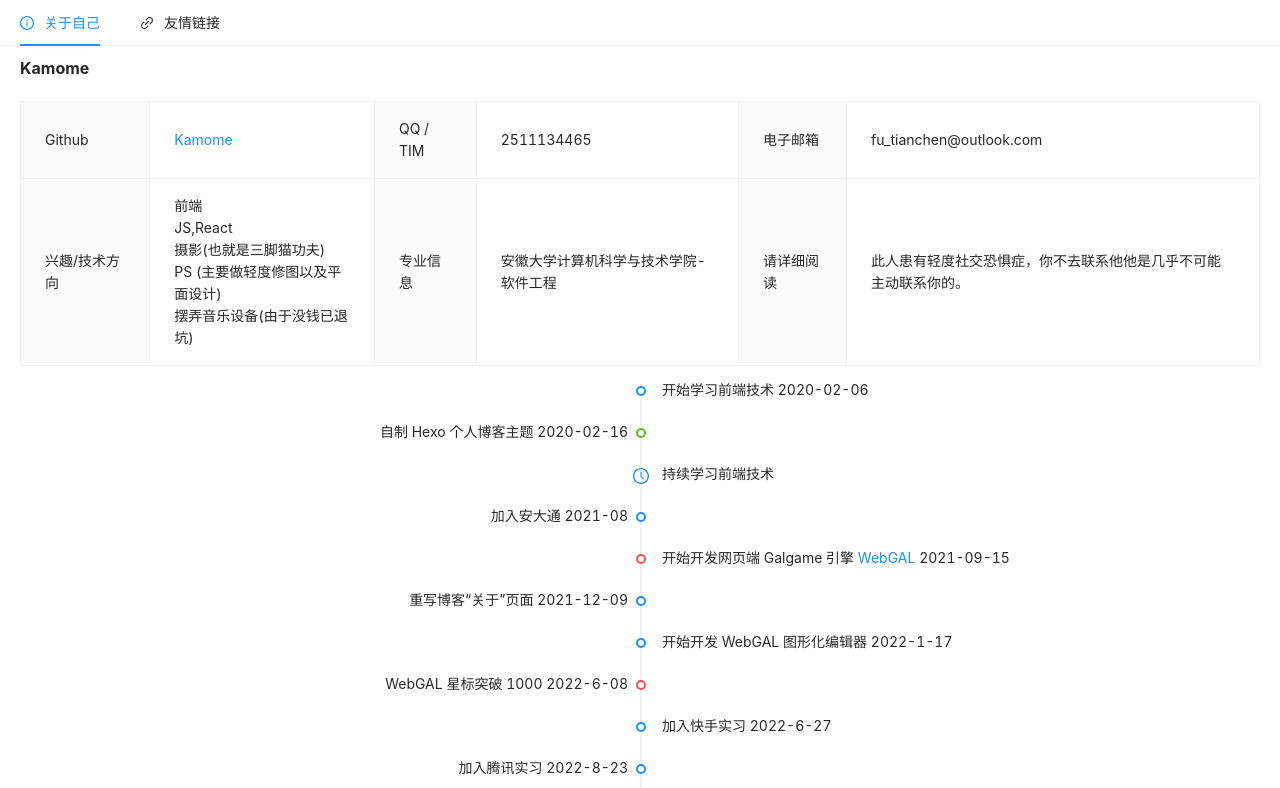
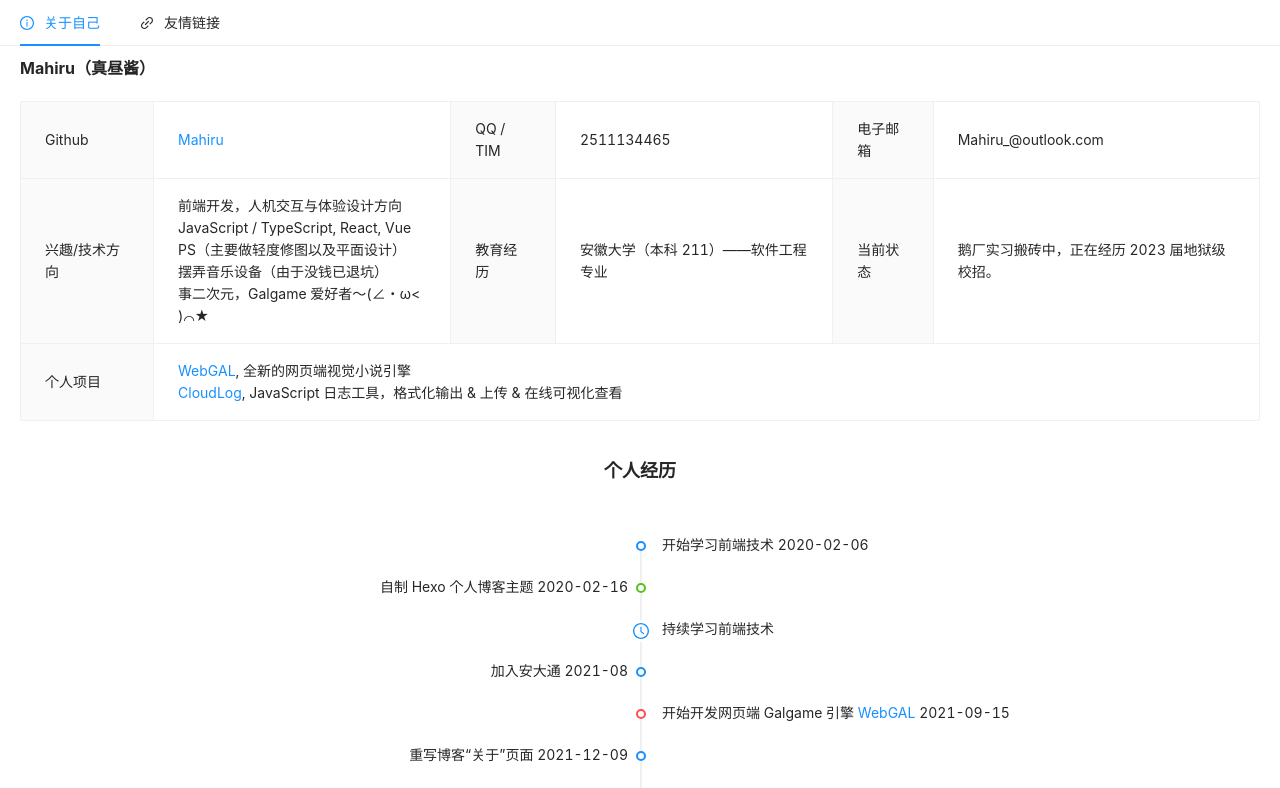
Before and after one commit to MakinoharaShoko/Kamome_Info_App, a React (Create React App) app: page / in a window 1280 px wide. Shown: the top 788 px of the page. Built offline with nearby package versions, Linux system fonts and the light colour scheme; some icons are missing.

Commit message:
update personal information

```diff
--- a/public/index.html
+++ b/public/index.html
@@ -7,7 +7,7 @@
     <meta name="theme-color" content="#000000" />
     <meta
       name="description"
-      content="Web site created using create-react-app"
+      content="About Mahiru"
     />
     <link rel="apple-touch-icon" href="%PUBLIC_URL%/logo192.png" />
     <!--
@@ -24,7 +24,7 @@
       work correctly both with client-side routing and a non-root public URL.
       Learn how to configure a non-root public URL by running `npm run build`.
     -->
-    <title>ICE-ReactInit</title>
+    <title>About Mahiru～(∠・ω< )⌒★</title>
   </head>
   <body>
     <noscript>You need to enable JavaScript to run this app.</noscript>
--- a/src/App.js
+++ b/src/App.js
@@ -1,6 +1,4 @@
 import './App.css';
-import { Menu } from 'antd';
-import { InfoCircleOutlined ,LinkOutlined } from '@ant-design/icons';
 import Navi from "./Components/NaviBar/NaviBar";
 import {useState} from "react";
 import About from "./Page/About/About";
--- a/src/Components/NaviBar/NaviBar.js
+++ b/src/Components/NaviBar/NaviBar.js
@@ -6,7 +6,7 @@ const { SubMenu } = Menu;
 
 class Navi extends React.Component {
     state = {
-        current: 'mail',
+        current: 'About',
     };
 
     handleClick = e => {
--- a/src/Page/About/About.js
+++ b/src/Page/About/About.js
@@ -5,25 +5,30 @@ import {ClockCircleOutlined} from '@ant-design/icons';
 
 const About = () => {
     return <div id={"about"}>
-        <Descriptions title="Kamome" bordered>
+        <Descriptions title="Mahiru（真昼酱）" bordered>
             <Descriptions.Item label="Github"><a
-                href="https://github.com/MakinoharaShoko">Kamome</a></Descriptions.Item>
+                href="https://github.com/MakinoharaShoko">Mahiru</a></Descriptions.Item>
             <Descriptions.Item label="QQ / TIM">2511134465</Descriptions.Item>
-            <Descriptions.Item label="电子邮箱">fu_tianchen@outlook.com</Descriptions.Item>
+            <Descriptions.Item label="电子邮箱">Mahiru_@outlook.com</Descriptions.Item>
             <Descriptions.Item label="兴趣/技术方向">
-                前端<br/>
-                JS,React<br/>
-                摄影(也就是三脚猫功夫)<br/>
-                PS (主要做轻度修图以及平面设计)<br/>
-                摆弄音乐设备(由于没钱已退坑)
+                前端开发，人机交互与体验设计方向<br/>
+                JavaScript / TypeScript, React, Vue<br/>
+                PS（主要做轻度修图以及平面设计）<br/>
+                摆弄音乐设备（由于没钱已退坑）<br/>
+                事二次元，Galgame 爱好者～(∠・ω&lt; )⌒★<br/>
             </Descriptions.Item>
-            <Descriptions.Item label="专业信息">
-                安徽大学计算机科学与技术学院-软件工程
+            <Descriptions.Item label="教育经历">
+                安徽大学（本科 211）——软件工程专业
             </Descriptions.Item>
-            <Descriptions.Item label="请详细阅读">
-                此人患有轻度社交恐惧症，你不去联系他他是几乎不可能主动联系你的。
+            <Descriptions.Item label="当前状态">
+                鹅厂实习搬砖中，正在经历 2023 届地狱级校招。
+            </Descriptions.Item>
+            <Descriptions.Item label="个人项目">
+                <a href="https://github.com/MakinoharaShoko/WebGAL" target="_blank" rel="noopener">WebGAL</a>, 全新的网页端视觉小说引擎<br/>
+                <a href="https://github.com/MakinoharaShoko/CloudLog.JS" target="_blank" rel="noopener">CloudLog</a>, JavaScript 日志工具，格式化输出 & 上传 & 在线可视化查看
             </Descriptions.Item>
         </Descriptions>
+        <div style={{textAlign:'center',padding:'2em 0 2em 0',fontSize:'large',fontWeight:'bold'}}>个人经历</div>
         <Timeline mode="alternate" style={{padding: '20px 0 0 0'}}>
             <Timeline.Item>开始学习前端技术 2020-02-06</Timeline.Item>
             <Timeline.Item color="green">自制 Hexo 个人博客主题 2020-02-16</Timeline.Item>
--- a/src/Page/Links/Links.js
+++ b/src/Page/Links/Links.js
@@ -11,9 +11,6 @@ const Links = ()=>{
                 <a href="http://ylinknest.top/" target="_blank" rel="noopener">ylink’s Nest</a>
             </Paragraph>
             <Paragraph>
-                <a href="http://www.zhtsu.cn/" target="_blank" rel="noopener">ZhTSu</a>
-            </Paragraph>
-            <Paragraph>
                 <a href="https://lzacg.us/" target="_blank" rel="noopener">量子 ACG</a>
             </Paragraph>
             <Paragraph>
```
